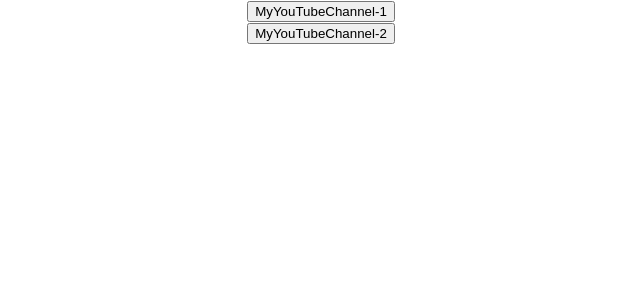
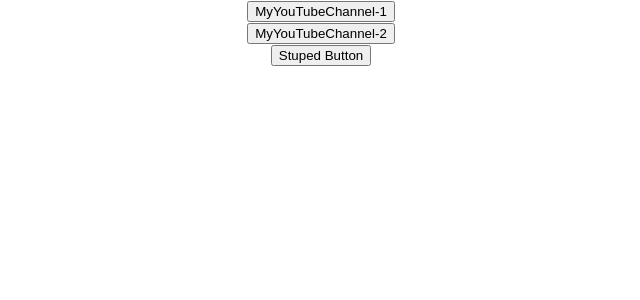
Before and after one commit to Pronat/microtasks, a React (Create React App) app: page / in a window 1280 px wide. Shown: the top 300 px of the page, without its empty margins (319-959 px from the left). Built offline with nearby package versions, Linux system fonts and the light colour scheme.

Commit message:
button_1.4

```diff
--- a/src/App.tsx
+++ b/src/App.tsx
@@ -11,10 +11,15 @@ function App() {
         console.log(subscriber, age)
     }
 
+    const Button3Foo = (subscriber:string) => {
+        console.log(subscriber)
+    }
+
     return (
         <div className="App">
-            <Button name={"MyYouTubeChannel-1"} callBack={()=>Button1Foo( 'I am Vasa', 21, 'live in Minsk')}/>
+            <Button name={"MyYouTubeChannel-1"} callBack={()=>Button1Foo( 'I am Vasia', 21, 'live in Minsk')}/>
             <Button name={"MyYouTubeChannel-2"} callBack={()=>Button2Foo('I am Ivan',27)}/>
+            <Button name={"Stuped Button"} callBack={()=>Button3Foo('I am Stuped Button')}/>
 
         </div>
     )
```
